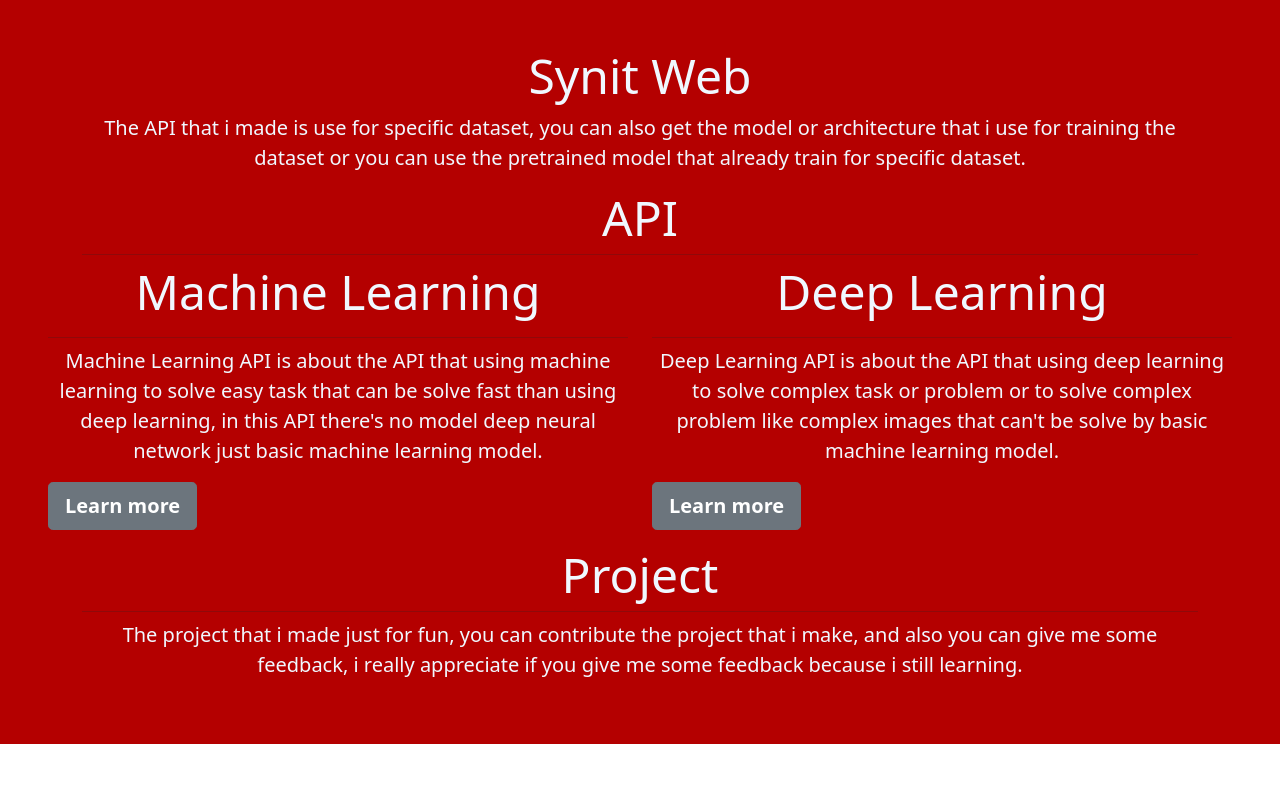
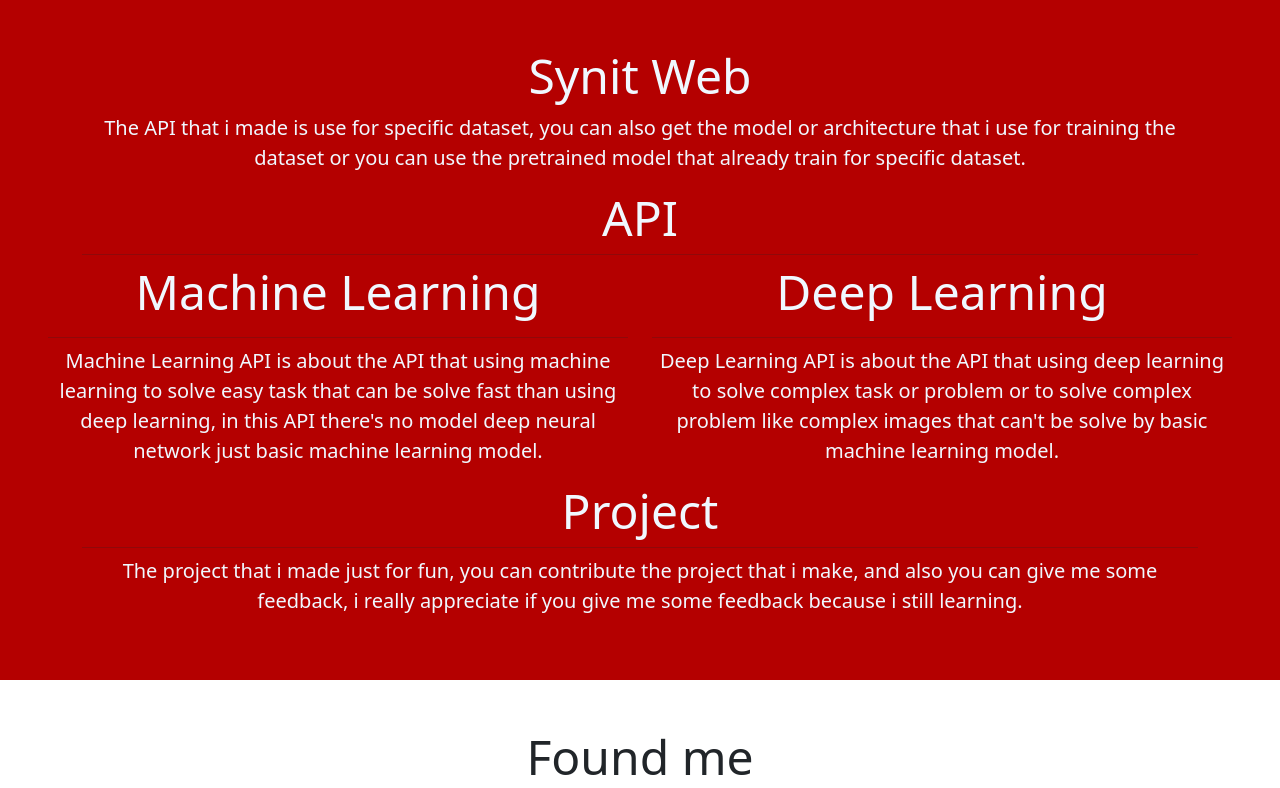
Before and after one commit to SynitCool/synit-web, a Flask app: page /home in a window 1280 px wide. Shown: the part 57-845 px from the top of the page. Run offline with Flask 2, Linux system fonts and the light colour scheme; some libraries are stand-ins or nearby versions.

Commit message:
delete button in home.html

```diff
--- a/templates/home.html
+++ b/templates/home.html
@@ -23,9 +23,6 @@
                 that can be solve fast than using deep learning, in this API there's no model deep neural
                 network just basic machine learning model.
             </p>
-            <p class="lead">
-                <a href="/api/machine-learning" class="btn btn-lg btn-secondary fw-bold">Learn more</a>
-            </p>
         </div>
         <div class="col-sm">
             <p class="display-5 text-center" style="color: aliceblue;">Deep Learning</p>
@@ -34,9 +31,6 @@
                 Deep Learning API is about the API that using deep learning to solve complex task or problem
                 or to solve complex problem like complex images that can't be solve by basic machine learning
                 model.
-            </p>
-            <p class="lead">
-                <a href="/api/deep-learning" class="btn btn-lg btn-secondary fw-bold">Learn more</a>
             </p>
         </div>
     </div>
```
